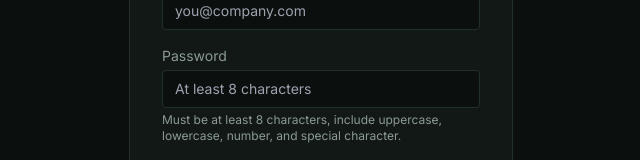
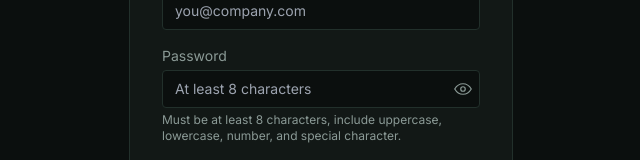
Before and after one commit to maryamirshad04/EnvGuard, a Next.js app in the folder client/: page /signup in a window 1280 px wide. Shown: the part 364-524 px from the top of the page, without its empty margins (319-959 px from the left). Built offline with nearby package versions, Linux system fonts and the light colour scheme; no server answers.

Commit message:
Adding password toggle in signup

```diff
--- a/client/src/app/signup/page.jsx
+++ b/client/src/app/signup/page.jsx
@@ -5,6 +5,32 @@ import Link from 'next/link';
 import { useRouter, useSearchParams } from 'next/navigation';
 import { api } from '@/lib/api';
 import Modal from '@/components/Modal';
+
+function EyeIcon() {
+  return (
+    <svg width="18" height="18" viewBox="0 0 24 24" fill="none" aria-hidden="true">
+      <path
+        d="M1 12s4-7 11-7 11 7 11 7-4 7-11 7-11-7-11-7z"
+        stroke="currentColor"
+        strokeWidth="1.6"
+      />
+      <circle cx="12" cy="12" r="3" stroke="currentColor" strokeWidth="1.6" />
+    </svg>
+  );
+}
+
+function EyeOffIcon() {
+  return (
+    <svg width="18" height="18" viewBox="0 0 24 24" fill="none" aria-hidden="true">
+      <path
+        d="M3 3l18 18M10.6 10.7a3 3 0 004.2 4.2M6.6 6.8C4 8.4 2 12 2 12s4 7 11 7c2 0 3.7-.5 5.1-1.2M17.9 17.4C20.4 15.8 22 12 22 12s-1.6-2.9-4.3-4.9M9.9 5.2C10.6 5.1 11.3 5 12 5c7 0 11 7 11 7"
+        stroke="currentColor"
+        strokeWidth="1.6"
+        strokeLinecap="round"
+      />
+    </svg>
+  );
+}
 
 export default function SignupPage() {
   return (
@@ -26,6 +52,7 @@ function SignupForm() {
   const redirect = searchParams.get('redirect') || '/dashboard';
   const [email, setEmail] = useState('');
   const [password, setPassword] = useState('');
+  const [showPassword, setShowPassword] = useState(false);
   const [error, setError] = useState('');
   const [loading, setLoading] = useState(false);
   const [show2faPrompt, setShow2faPrompt] = useState(false);
@@ -141,16 +168,26 @@ function SignupForm() {
             <label htmlFor="password" className="mb-1 block text-sm text-mist">
               Password
             </label>
+            <div className="relative">
               <input
                 id="password"
-              type="password"
+                type={showPassword ? 'text' : 'password'}
                 required
                 minLength={8}
                 value={password}
                 onChange={(e) => setPassword(e.target.value)}
-              className="w-full rounded-sm border border-line bg-ink px-3 py-2 text-sm text-paper outline-none focus:border-signal"
+                className="w-full rounded-sm border border-line bg-ink px-3 py-2 pr-10 text-sm text-paper outline-none focus:border-signal"
                 placeholder="At least 8 characters"
               />
+              <button
+                type="button"
+                onClick={() => setShowPassword((v) => !v)}
+                aria-label={showPassword ? 'Hide password' : 'Show password'}
+                className="absolute right-2 top-1/2 -translate-y-1/2 text-mist hover:text-paper"
+              >
+                {showPassword ? <EyeOffIcon /> : <EyeIcon />}
+              </button>
+            </div>
             <p className="mt-1 text-xs text-mist">
               Must be at least 8 characters, include uppercase, lowercase, number, and special character.
             </p>
```
Lines whose indentation alone changed are shown as unchanged.
